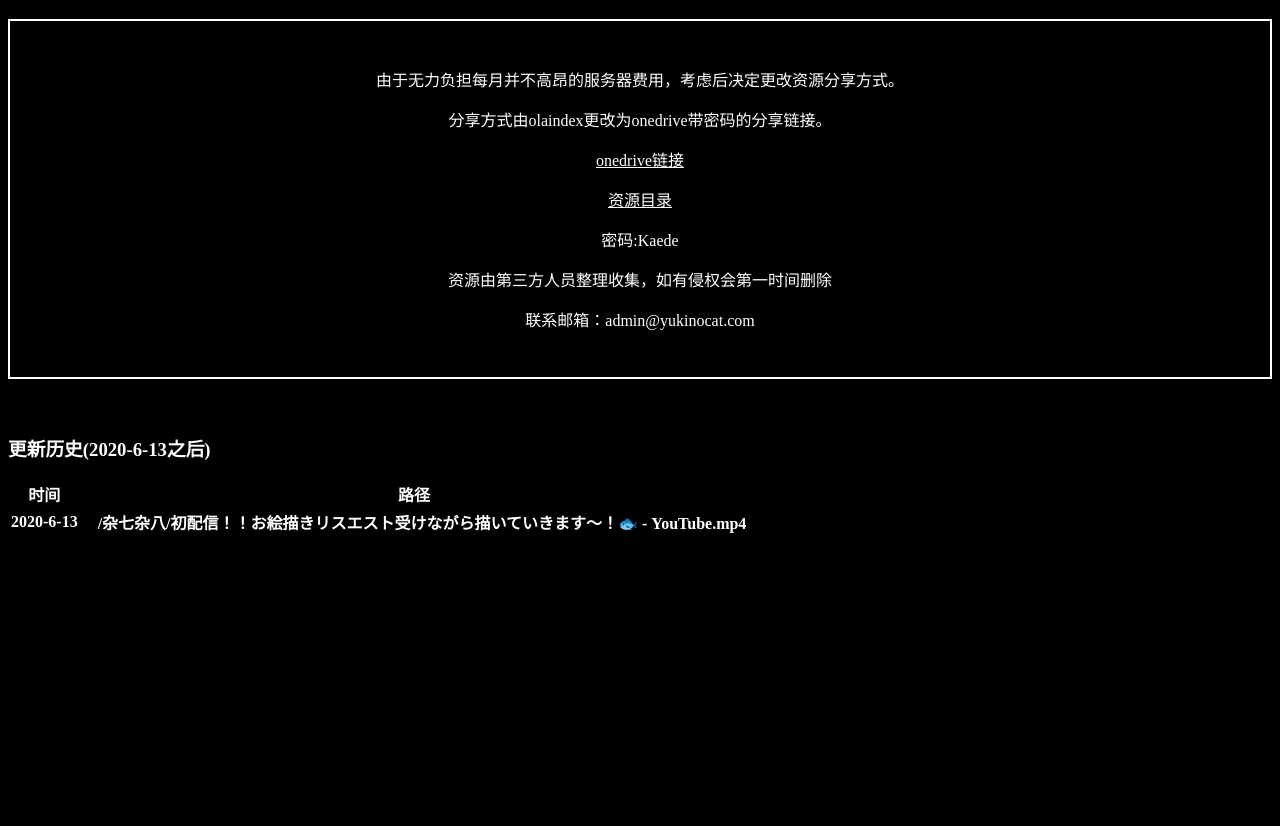
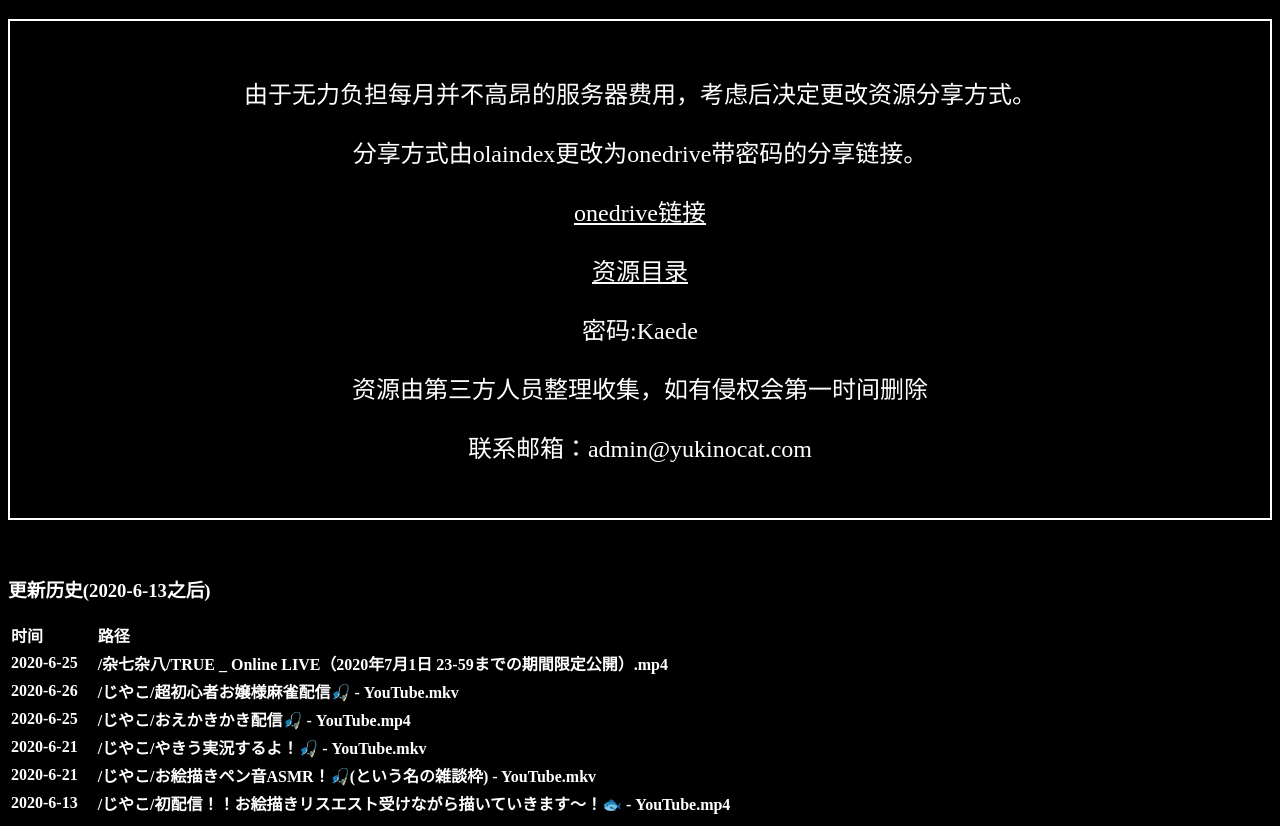
Before and after one commit to qingchunyelang/qingchunyelang.github.io, a plain HTML site: page index.html in a window 1280 px wide. Shown: the part 70-896 px from the top of the page. Before the commit the page ends 800 px from the top, so only its background shows below. Drawn offline with Linux system fonts and the light colour scheme.

Commit message:
update intex.html

```diff
--- a/index.html
+++ b/index.html
@@ -1,11 +1,14 @@
 <!DOCTYPE html>
 <head>
 	<title>青春野狼资源</title>
+	<meta charset="utf-8" />
+	<meta name="viewport" content="width=device-width, initial-scale=1" />
 	<style>
 		body {color:white;background-color:black;background-repeat:no-repeat;background-position:center;background-attachment:fixed; <!-- background-attactment:scoll()随页面滚动/fixed(不随页面滚动)/inherit(继承初始值)-->background-size:cover;<!-- background-image:url('https://nmbimg.fastmirror.org/image/2020-02-23/5e523758090c8.jpg'); -->}
-        div.notice {padding:30px;border:2px solid white;text-align:center;}
+        div.notice {padding:30px;border:2px solid white;text-align:center;font-size:150%;}
         a:link {color:white;background-color:transparent;}
         a:visited {color:white;background-color:transparent;}
+		tr {text-align:left;}
 	</style>
 </head>
 <body>
@@ -26,12 +29,32 @@
 <table>
 	<tr>
     	<th>时间</th>
-        <th>路径</th>
+        <th>&nbsp&nbsp&nbsp&nbsp路径</th>
     </tr>
 
 	<tr>
+    	<th>2020-6-25</th>
+        <th>&nbsp&nbsp&nbsp&nbsp/杂七杂八/TRUE _ Online LIVE（2020年7月1日 23-59までの期間限定公開）.mp4</th>
+    </tr>
+	<tr>
+    	<th>2020-6-26</th>
+        <th>&nbsp&nbsp&nbsp&nbsp/じやこ/超初心者お嬢様麻雀配信🎣 - YouTube.mkv</th>
+    </tr>
+	<tr>
+    	<th>2020-6-25</th>
+        <th>&nbsp&nbsp&nbsp&nbsp/じやこ/おえかきかき配信🎣 - YouTube.mp4</th>
+    </tr>
+	<tr>
+    	<th>2020-6-21</th>
+        <th>&nbsp&nbsp&nbsp&nbsp/じやこ/やきう実況するよ！🎣 - YouTube.mkv</th>
+    </tr>
+	<tr>
+    	<th>2020-6-21</th>
+        <th>&nbsp&nbsp&nbsp&nbsp/じやこ/お絵描きペン音ASMR！🎣(という名の雑談枠) - YouTube.mkv</th>
+    </tr>
+	<tr>
     	<th>2020-6-13</th>
-        <th>&nbsp&nbsp&nbsp&nbsp/杂七杂八/初配信！！お絵描きリスエスト受けながら描いていきます～！🐟 - YouTube.mp4</th>
+        <th>&nbsp&nbsp&nbsp&nbsp/じやこ/初配信！！お絵描きリスエスト受けながら描いていきます～！🐟 - YouTube.mp4</th>
     </tr>
 </table>
 <div>
```
